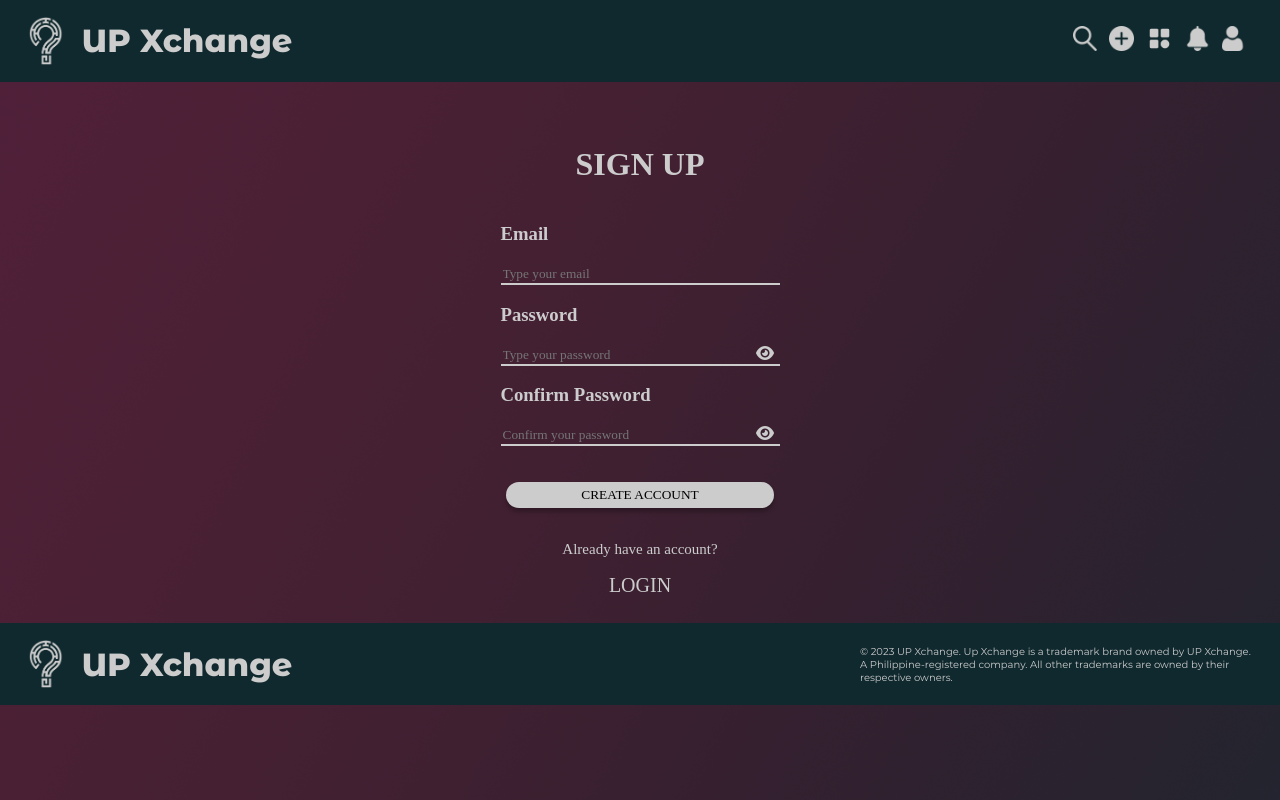
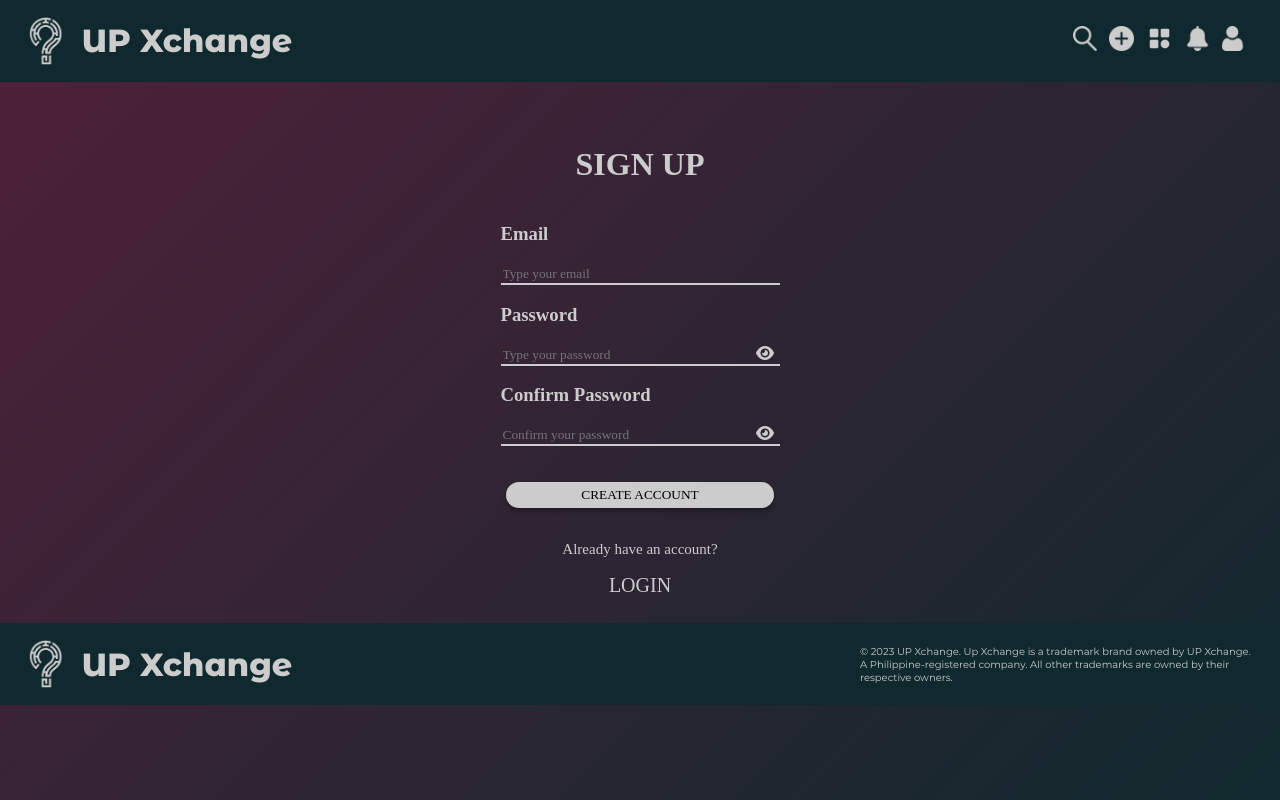
Before and after one commit to dibsdibsdibs/UPXchange, a PHP site: page /signup.php in a window 1280 px wide. Run offline with PHP 8.4, Linux system fonts and the light colour scheme; some libraries are stand-ins or nearby versions; some web fonts are replaced.

Commit message:
Linear Gradient
Updated bg from image to css-style color

```diff
--- a/styles/general.css
+++ b/styles/general.css
@@ -1,7 +1,7 @@
 /*General Design Elements*/
 
 .bg{
-    background-image: url("../pics/bg_1.png");
+    background-image: linear-gradient(135deg,#50203A, #10292E);
     background-repeat: no-repeat;
     background-attachment: fixed;
     margin: 0px;
```
